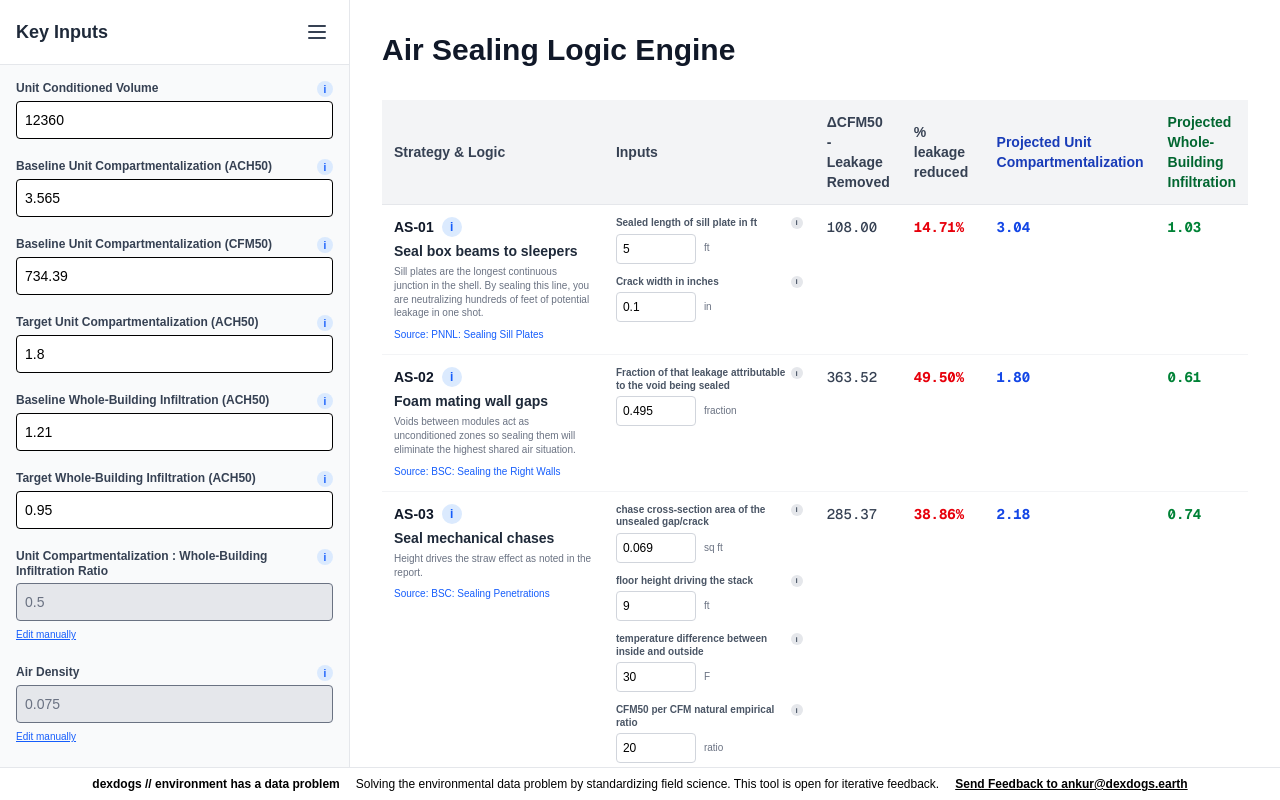
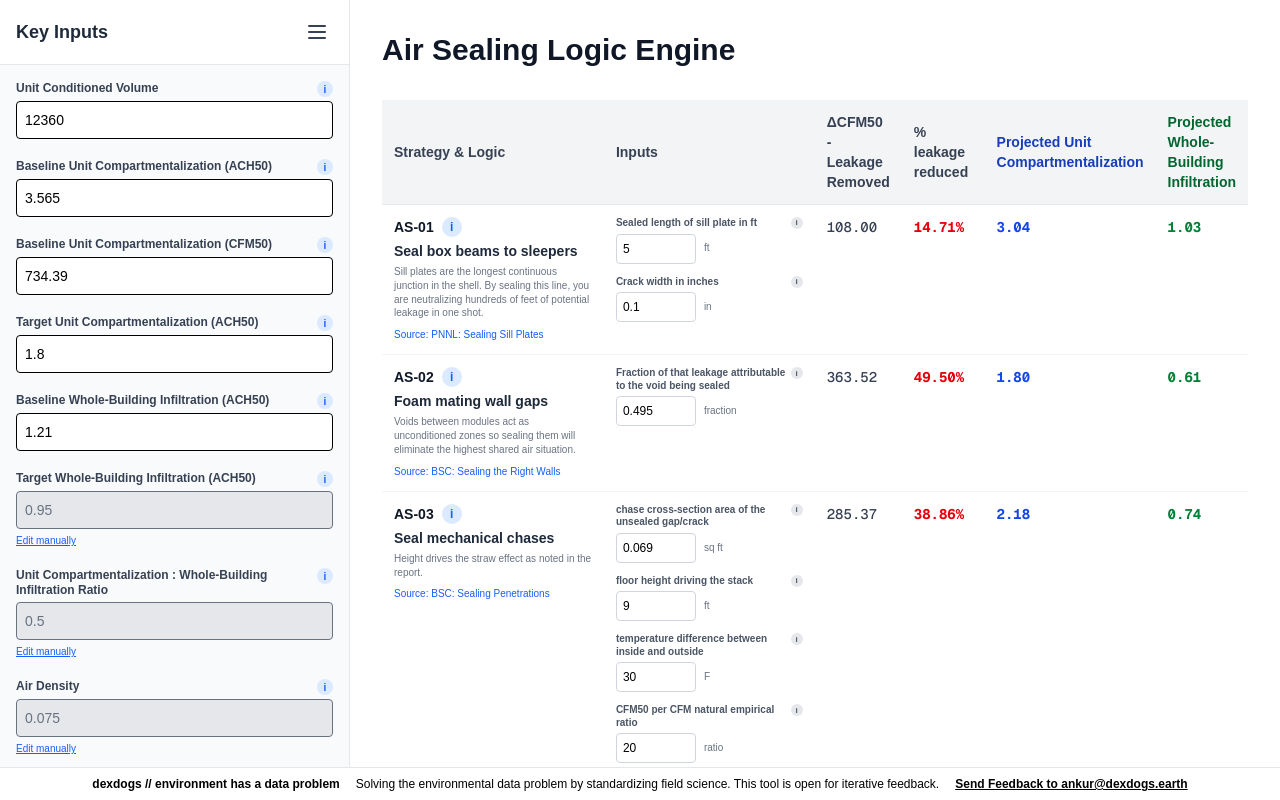
Before and after one commit to dexdogs/air-sealing-logic-engine, a Next.js app: page / in a window 1280 px wide. Built offline with nearby package versions, Linux system fonts and the light colour scheme.

Commit message:
Add targetI_ACH50 C:I ratio edit flow and update footer

```diff
--- a/app/page.tsx
+++ b/app/page.tsx
@@ -22,7 +22,7 @@ const assumptionLabels: Record<keyof ProjectAssumptions, { label: string; note:
   cfm50PerSqInch: { label: "CFM50 per sq inch of Effective Leakage area", note: "1 sq inch Effective Leakage area = 18 CFM50 (this is a constant, widely used in US building science tools including LBNL's infiltration calculators literature. Sources: Sherman & Grimsrud (1980), ASHRAE Handbook of Fundamentals, Chapter 27, ASTM E779)" }
 };
 
-const lockedAssumptionKeys = ['ciRatio', 'airDensity', 'dischargeCoefficient', 'cfm50PerSqInch'];
+const lockedAssumptionKeys = ['targetI_ACH50', 'ciRatio', 'airDensity', 'dischargeCoefficient', 'cfm50PerSqInch'];
 
 const initialStrategies: StrategyInput[] = [
   {
@@ -154,28 +154,20 @@ export default function Home() {
   const [strategies, setStrategies] = useState<StrategyInput[]>(initialStrategies);
   const [showPanel, setShowPanel] = useState<boolean>(true);
   const [unlockedFields, setUnlockedFields] = useState<Record<string, boolean>>({});
-  const [pendingTargetI, setPendingTargetI] = useState<{value: number, newRatio: number} | null>(null);
 
   // Custom fixed tooltip state to prevent clipping
   const [tooltip, setTooltip] = useState<{show: boolean, text: string, x: number, y: number, isEquation?: boolean, eqName?: string}>({show: false, text: "", x: 0, y: 0});
 
   const handleAssumptionChange = (key: keyof ProjectAssumptions, value: number) => {
-    if (key === 'targetI_ACH50') {
-      const proposedRatio = value / assumptions.targetC_ACH50;
-      if (Math.abs(proposedRatio - assumptions.ciRatio) > 0.001) {
-        setPendingTargetI({ value, newRatio: proposedRatio });
-        return;
-      }
-    }
     let newAssumptions = { ...assumptions, [key]: value };
     if (key === 'baselineUnitCompartmentalization') newAssumptions.baselineC_CFM50 = Number(((value * newAssumptions.unitConditionedVolume) / 60).toFixed(2));
     else if (key === 'baselineC_CFM50') newAssumptions.baselineUnitCompartmentalization = Number(((value * 60) / newAssumptions.unitConditionedVolume).toFixed(3));
     else if (key === 'unitConditionedVolume') newAssumptions.baselineC_CFM50 = Number(((newAssumptions.baselineUnitCompartmentalization * value) / 60).toFixed(2));
     else if (key === 'targetC_ACH50') newAssumptions.targetI_ACH50 = Number((value * newAssumptions.ciRatio).toFixed(2));
     else if (key === 'ciRatio') newAssumptions.targetI_ACH50 = Number((newAssumptions.targetC_ACH50 * value).toFixed(2));
+    else if (key === 'targetI_ACH50') newAssumptions.ciRatio = Number((value / newAssumptions.targetC_ACH50).toFixed(4));
 
     setAssumptions(newAssumptions);
-    if (key !== 'targetI_ACH50') setPendingTargetI(null);
   };
 
   const handleMouseEnter = (e: React.MouseEvent, text: string, isEquation = false, eqName = "") => {
@@ -230,12 +222,24 @@ export default function Home() {
                       i
                     </div>
                   </div>
-                  <input type="number" step="any" value={assumptions[key]} onChange={(e) => handleAssumptionChange(key, Number(e.target.value))} disabled={lockedAssumptionKeys.includes(key) && !unlockedFields[key]} className={`w-full border p-2 rounded text-black text-sm outline-none ${lockedAssumptionKeys.includes(key) && !unlockedFields[key] ? 'bg-gray-200 cursor-not-allowed text-gray-500' : 'bg-white'}`} />
-                  {lockedAssumptionKeys.includes(key) && !unlockedFields[key] && <button type="button" onClick={() => setUnlockedFields({...unlockedFields, [key]: true})} className="text-[10px] text-blue-600 underline mt-1 text-left">Edit manually</button>}
+                  <input type="number" step="any" value={assumptions[key]} onChange={(e) => handleAssumptionChange(key, Number(e.target.value))} disabled={lockedAssumptionKeys.includes(key) && !unlockedFields[key]} className={`w-full border p-2 rounded text-black text-sm outline-none ${lockedAssumptionKeys.includes(key) && !unlockedFields[key] ? 'bg-gray-200 cursor-not-allowed text-gray-500' : 'bg-white focus:ring-2 focus:ring-blue-500'}`} />
+                  {lockedAssumptionKeys.includes(key) && !unlockedFields[key] && (
+                    <button type="button" onClick={() => setUnlockedFields({...unlockedFields, [key]: true})} className="text-[10px] text-blue-600 underline mt-1 text-left hover:text-blue-800 block">Edit manually</button>
+                  )}
                   {lockedAssumptionKeys.includes(key) && unlockedFields[key] && (
-                    <button type="button" onClick={() => { setAssumptions({...assumptions, [key]: defaultAssumptions[key]}); setUnlockedFields({...unlockedFields, [key]: false}); }} className="text-[10px] text-blue-600 underline mt-1 text-left hover:text-blue-800 block">Restore to default</button>
+                    <div className="mt-1">
+                      {key === 'targetI_ACH50' && <p className="text-[10px] text-amber-600 font-bold mb-1">⚠️ First change C:I ratio</p>}
+                      <button type="button" onClick={() => {
+                        let defaultVal = defaultAssumptions[key];
+                        let newCi = key === 'targetI_ACH50' ? Number((defaultVal / assumptions.targetC_ACH50).toFixed(4)) : assumptions.ciRatio;
+                        setAssumptions({...assumptions, [key]: defaultVal, ciRatio: newCi});
+                        setUnlockedFields({...unlockedFields, [key]: false});
+                      }} className="text-[10px] text-blue-600 underline text-left hover:text-blue-800 block">
+                        Restore to default
+                      </button>
+                    </div>
                   )}
-                </div>
+                  </div>
               );
             })}
           </div>
```
